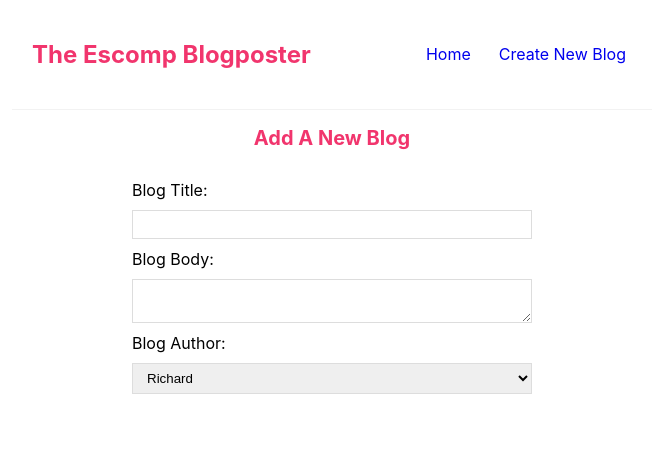
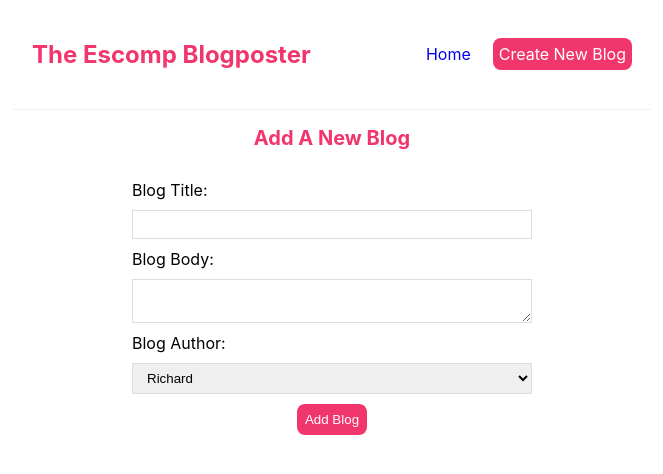
Before and after one commit to Qwabs/escomp_blog, a React (Create React App) app: page /create in a window 1280 px wide. Shown: the top 474 px of the page, without its empty margins (308-971 px from the left). Built offline with nearby package versions, Linux system fonts and the light colour scheme.

Commit message:
Added some functionality to the Create Component

```diff
--- a/src/Create.js
+++ b/src/Create.js
@@ -1,17 +1,45 @@
+import { useState } from "react";
 const Create = () => {
+  const [title, setTitle] = useState("");
+  const [body, setBody] = useState("");
+  const [author, setAuthor] = useState("");
+
+  const handleSubmit = (e) => {
+    e.preventDefault();
+    const blog = { title, body, author };
+    fetch("htto://localhost:8000/data/",{
+      method: "POST",
+      headers: {"Content-Type": "application/json"},
+      body: JSON.stringify(blog)
+    }).then(()=> {
+      console.log("New Blog Added")
+    })
+
+
+  };
   return (
     <div className="create">
       <h2>Add A New Blog</h2>
-      <form>
+      <form onSubmit={handleSubmit}>
         <label>Blog Title:</label>
-        <input type="text" required />
+        <input
+          type="text"
+          required
+          value={title}
+          onChange={(e) => setTitle(e.target.value)}
+        />
         <label>Blog Body:</label>
-        <textarea required/>
+        <textarea
+          required
+          value={body}
+          onChange={(e) => setBody(e.target.value)}
+        />
         <label>Blog Author:</label>
-        <select>
-            <option value="Richard">Richard</option>
-            <option value="Richard">Guy Richie</option>
+        <select value={author} onChange={(e) => setAuthor(e.target.value)}>
+          <option value="">Richard</option>
+          <option value="">Guy Richie</option>
         </select>
+        <button>Add Blog</button>
 
       </form>
     </div>
--- a/src/Navbar.js
+++ b/src/Navbar.js
@@ -1,16 +1,22 @@
-import { Link }  from  "react-router-dom"
-const Navbar = () =>{
-
+import { Link } from "react-router-dom";
+const Navbar = () => {
   return (
     <nav className="navbar">
       <h1>The Escomp Blogposter </h1>
       <div className="links">
         <Link to="/">Home</Link>
-                <Link to="/create">Create New Blog</Link>
+        <Link
+          to="/create"
+          style={{
+            color: "white",
+            backgroundColor: "#f1356d",
+            borderRadius: "8px",
+          }}
+        >
+          Create New Blog
+        </Link>
       </div>
     </nav>
-
-    )
-
-}
+  );
+};
 export default Navbar;
```
Lines whose indentation alone changed are shown as unchanged.
